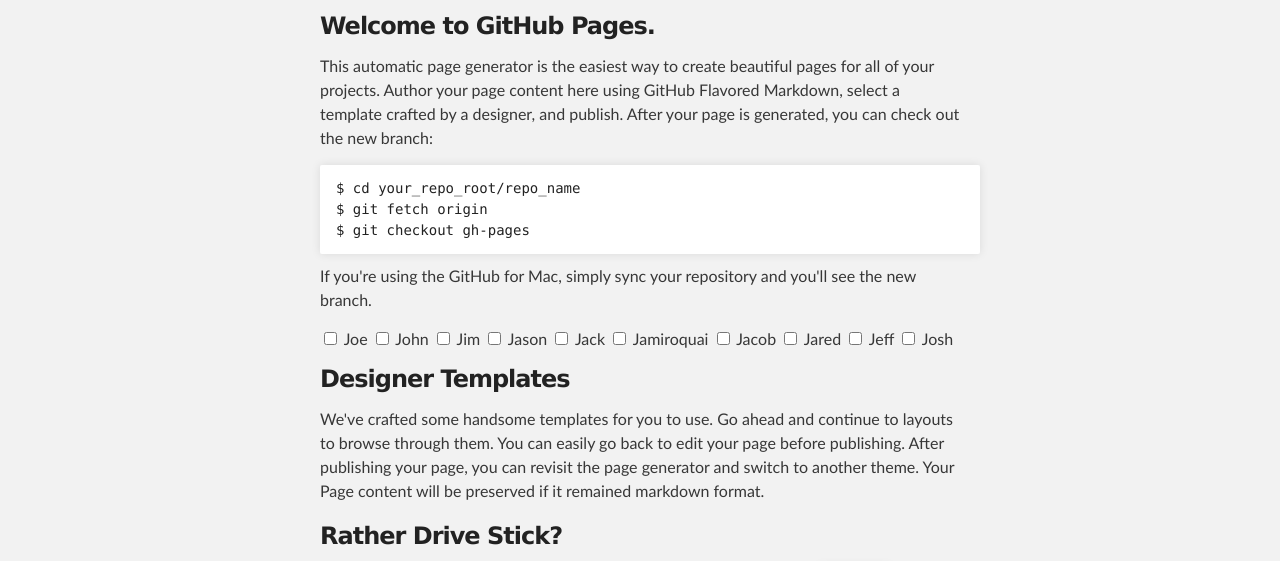
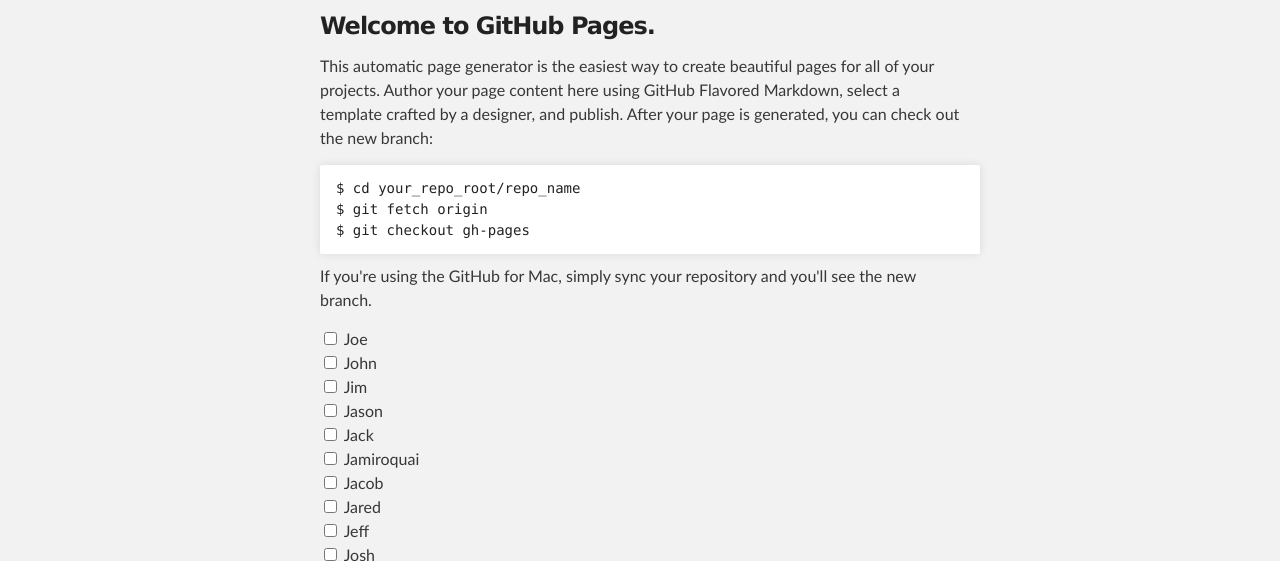
Before and after one commit to jameskleeh/angular-multi-check, a plain HTML site: page index.html in a window 1280 px wide. Shown: the part 252-813 px from the top of the page. Drawn offline with nearby package versions, Linux system fonts and the light colour scheme; some packages are replaced by stand-ins of ours; a script that the page names is missing.

Commit message:
Update index.html

```diff
--- a/index.html
+++ b/index.html
@@ -44,11 +44,13 @@
 <p>If you're using the GitHub for Mac, simply sync your repository and you'll see the new branch.</p>
 
 <div ng-app="myApp" ng-controller="MyController">
-<div multi-check-group>
-  <label ng-repeat="p in people">
-    <input type="checkbox" multi-check ng-model="p.checked" /> {{p.name}}
-  </label>
-</div>
+  <div multi-check-group>
+    <div ng-repeat="p in people">
+      <label>
+        <input type="checkbox" multi-check ng-model="p.checked" /> {{p.name}}
+      </label>
+    </div>
+  </div>
 </div>
 
 <h3>
```
